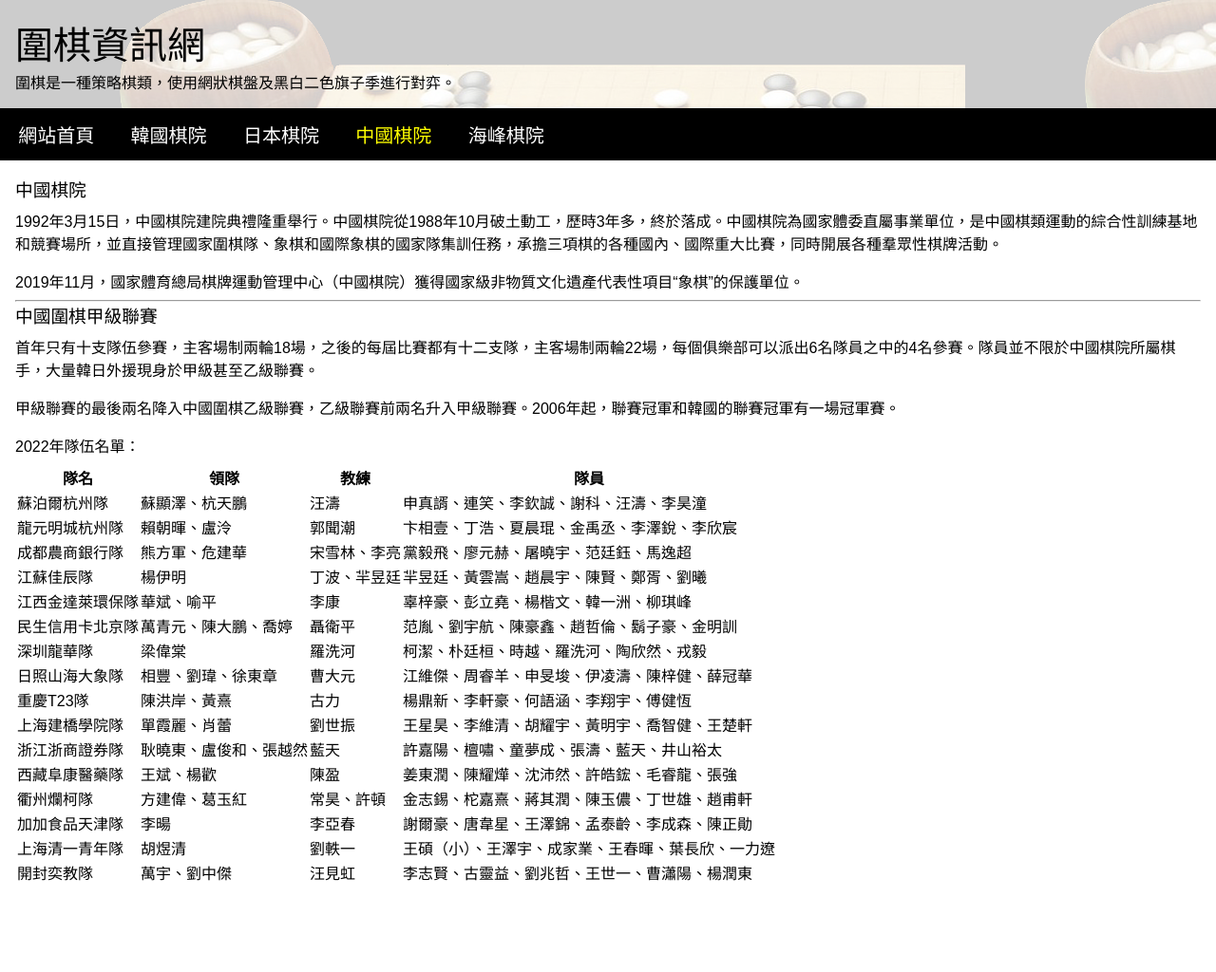
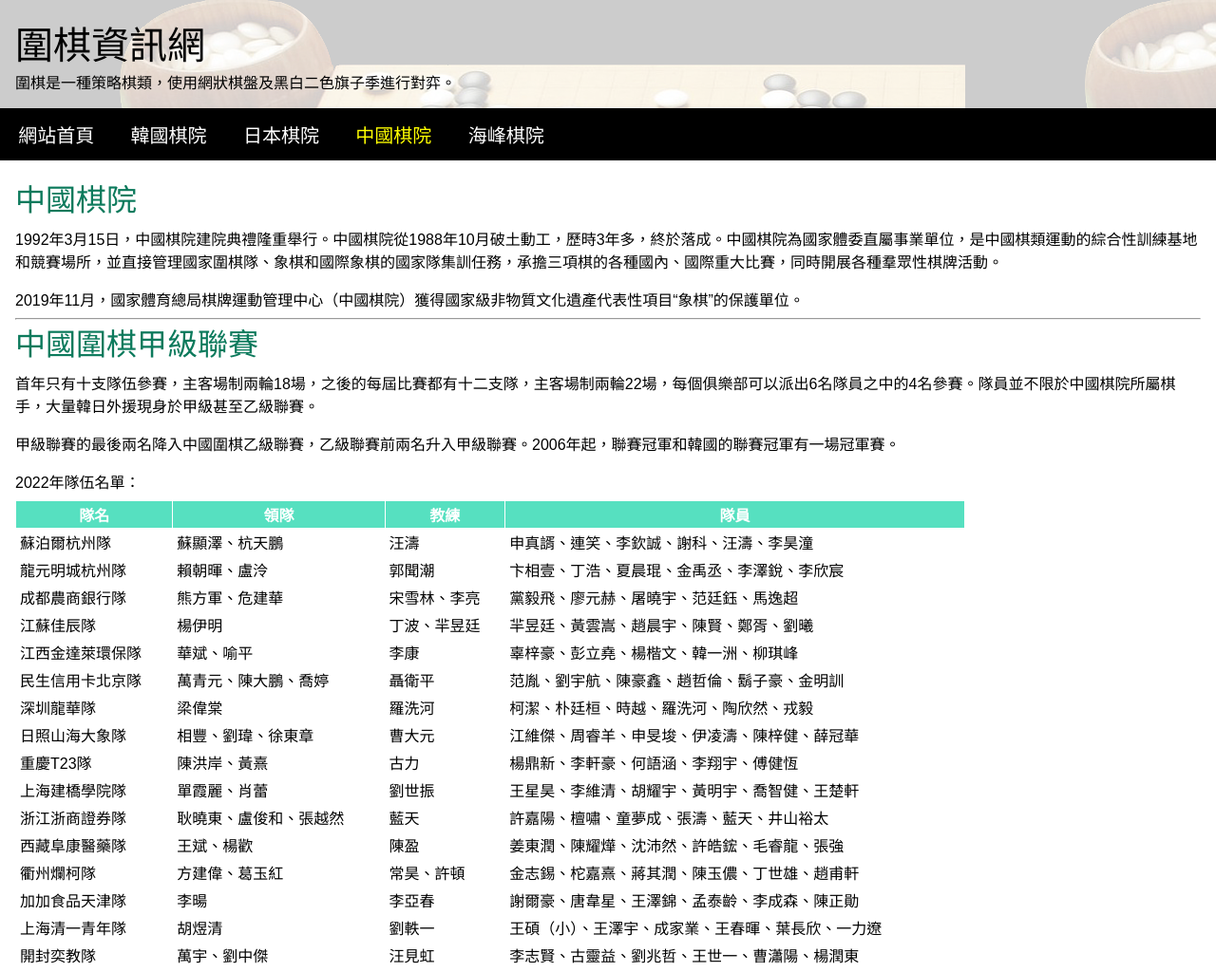
Before and after one commit to Lupolin/weiqi-data-hub, a plain HTML site: page project-1/china.html in a window 1280 px wide. Shown: the whole page at 95% size. Before the commit the page ends 949 px from the top, so only its background shows below. Drawn offline with Linux system fonts and the light colour scheme.

Commit message:
Update style.css

```diff
--- a/project-1/style.css
+++ b/project-1/style.css
@@ -167,3 +167,25 @@ section.taiwan h3 {
 .taiwan ul {
   margin-left: 2rem;
 }
+
+.china h3 {
+	color: rgb(12, 122, 92);
+	font-size: 2rem;
+  }
+
+  .china table,
+  .china th,
+  .china td {
+	border: 1px solid white;
+	border-collapse: collapse;
+	padding: 2px 4px;
+  }
+
+  .china table {
+	min-width: 1000px;
+  }
+
+  .china th {
+	background-color: rgb(86, 224, 192);
+	color: white;
+  }
```
